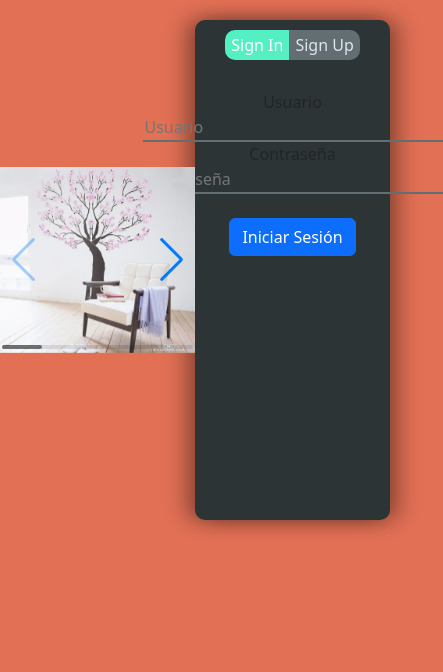
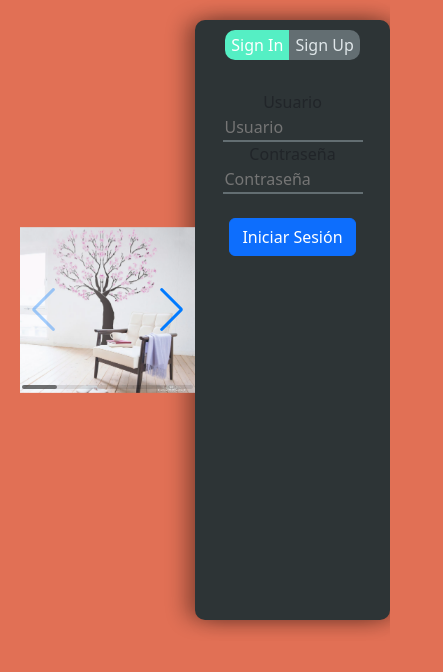
Before and after one commit to joaquin-espinosa733/login, a React (Vite) app: page / in a window 390 px wide. Shown: the top 672 px of the page, 443 px wide, since content can reach past the window. Built offline with nearby package versions, Linux system fonts and the light colour scheme.

Commit message:
transition

```diff
--- a/src/components/SignUp/AuthForm.module.css
+++ b/src/components/SignUp/AuthForm.module.css
@@ -21,7 +21,7 @@
         background-color: #2d3436;
         max-width: 300px;
         /* Aquí defines el ancho máximo que deseas */
-        height: 500px;
+        height: 600px;
         margin-left: auto;
         /* Para centrarlo horizontalmente */
         margin-right: auto;
@@ -119,3 +119,10 @@ input:focus {
     outline: none;
     /* Puedes eliminar el contorno predeterminado en el foco si no es necesario */
 }
+
+@media screen and (max-width: 768px) {
+    input {
+        /* Cambia el ancho de los inputs para dispositivos más pequeños */
+        width: 140px; /* Puedes ajustar este valor según tus necesidades */
+    }
+}
--- a/src/components/SignUp/Slider.jsx
+++ b/src/components/SignUp/Slider.jsx
@@ -9,6 +9,7 @@ function Slider() {
     return (
         <div>
             <Swiper
+            style={{marginLeft:"20px"}}
                 modules={[Navigation, Pagination, Scrollbar, A11y]}
                 spaceBetween={50}
                 slidesPerView={1}
```
